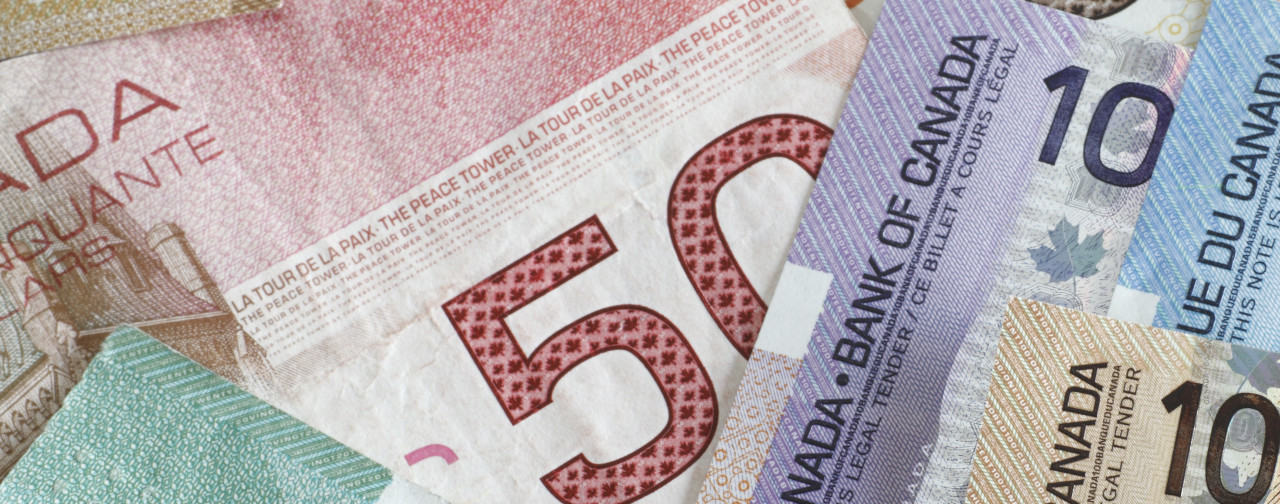
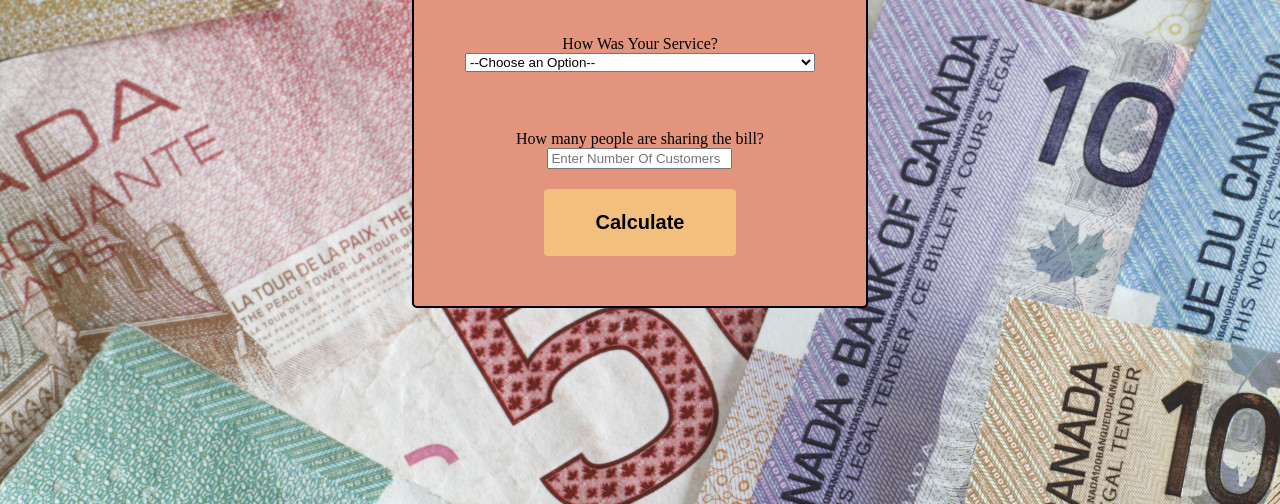
Before and after one commit to kelbino/Tip-Calculator-Page, a plain HTML site: page index.html in a window 1280 px wide. Shown: the part 296-800 px from the top of the page. Drawn offline with Linux system fonts and the light colour scheme; a script that the page names is missing.

Commit message:
Add files via upload
Updated the page

```diff
--- a/index.html
+++ b/index.html
@@ -9,12 +9,15 @@
 
   <div id="container">
     <h1>TIP CALCULATOR</h1>
-    <form>
+    <form class="options">
       <label>How much was your bill</label>
-      <input type="text" value="Enter Bill Amount" id="bill"></input>
+      <input type="text" placeholder="Enter Bill Amount" id="bill"></input>
+    </form>
 
+      <br/>
+    <form class="options">
       <label>How Was Your Service?</label>
-      <select id="service">
+      <select id="service" placeholder="--Choose an Option--">
         <option>--Choose an Option--</option>
         <option>&#9733; Would Not Recommend</option>
         <option>&#9733; &#9733; Could've been better</option>
@@ -23,10 +26,15 @@
         <option>&#9733; &#9733; &#9733; &#9733; &#9733; Great Service, will
           Recommend to a friend</option>
       </select>
+    </form>
 
+    <br/>
+    <form class="options">
       <label>How many people are sharing the bill?</label>
-      <input type="text" value="Enter Number Of Customers" id="split"></input>
+      <input type="text" placeholder="Enter Number Of Customers" id="split"></input>
+    </form>
 
+    <form class="">
       <input type="button" value="Calculate" id="button"></input>
      </form>
   </div>
--- a/stylesheet/style.css
+++ b/stylesheet/style.css
@@ -5,20 +5,41 @@
 }
 
 #container{
-  margin: auto;
-  padding: 15px;
+  margin: 100px auto;
+  text-align: center;
+  padding: 50px 5px;
+  max-width: 35%;
   border: 2px #000 double;
   border-radius: 5px;
-  text-align: center;
   background-color: #e2947c;
-  max-width: 25%;
-  min-height: 75%;
+
+}
+
+
+.options{
+  padding: 20px;
 
 
 }
 
-label, #service::after{
-  content:"\A";
+form input[type="button"]{
+  padding: 20px 50px;
+  border: 2px #f2bf7d solid;
+  border-radius: 4px;
+  font-size: 20px;
+  font-weight: bolder;
+  background-color: #f2bf7d
+
+}
+
+input[type="text"]:focus{
+  border: 3px #02f768 solid;
+  background-color: #f2bf7d;
+
+}
+
+form input[type="text"]{
+  font-style
 
 
 }
```
Also changed, not shown: 1 other file.
